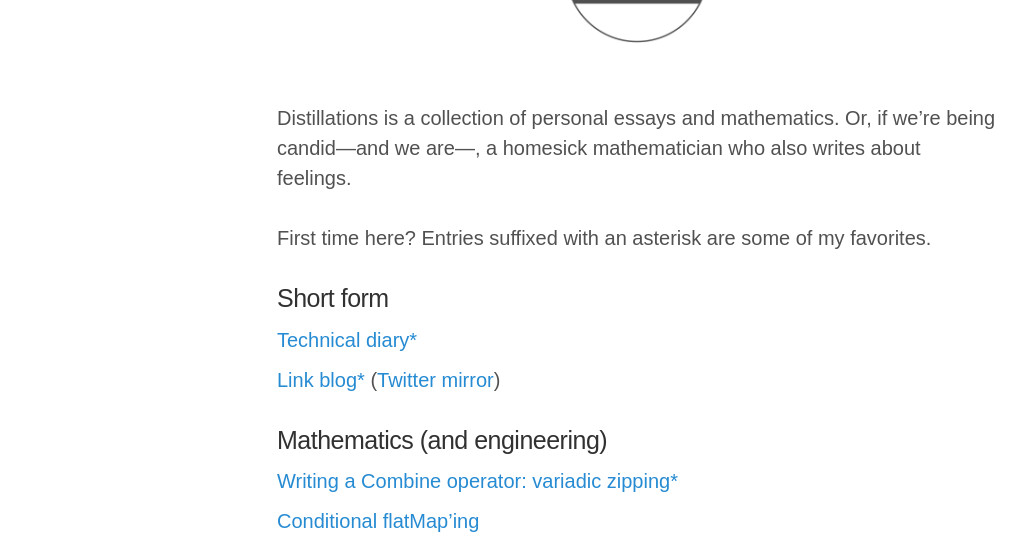
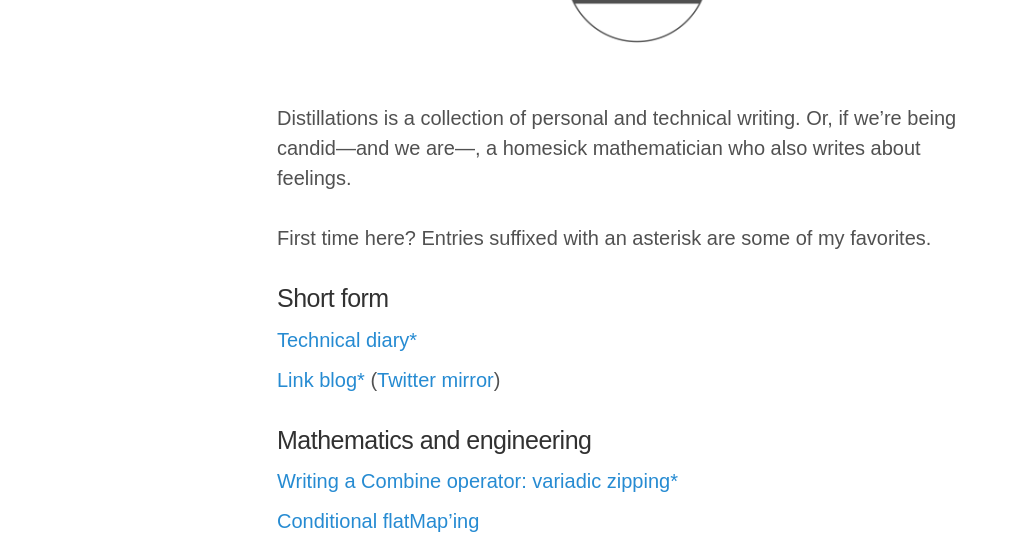
Before and after one commit to rvsrvs/jasdev.github.io, a Jekyll site: the page built from index.html, in a window 1280 px wide. Shown: the part 233-776 px from the top of the page, without its empty margins (3-1030 px from the left). Built offline with Jekyll 4.4.1, drawn with Linux system fonts in a browser that asks for light colours; some web fonts are replaced.

Commit message:
Copy update on homepage.

```diff
--- a/index.html
+++ b/index.html
@@ -8,7 +8,7 @@ title: Home
 <br/>
 <br/>
 
-Distillations is a collection of personal essays and mathematics. Or, if we’re being candid—and we are—, a homesick mathematician who also writes about feelings.
+Distillations is a collection of personal and technical writing. Or, if we’re being candid—and we are—, a homesick mathematician who also writes about feelings.
 
 <br/>
 <br/>
@@ -24,7 +24,7 @@ First time here? Entries suffixed with an asterisk are some of my favorites.
     <a href="https://pinboard.in/u:jasdev">Link blog*</a> (<a href="https://twitter.com/_substrate">Twitter mirror</a>)
   </div>
 
-  <h3>Mathematics (and engineering)</h3>
+  <h3>Mathematics and engineering</h3>
   {% assign technical = site.posts | where:"type","engineering" %}
   {% for post in technical %}
     <div class="post-link">
```
